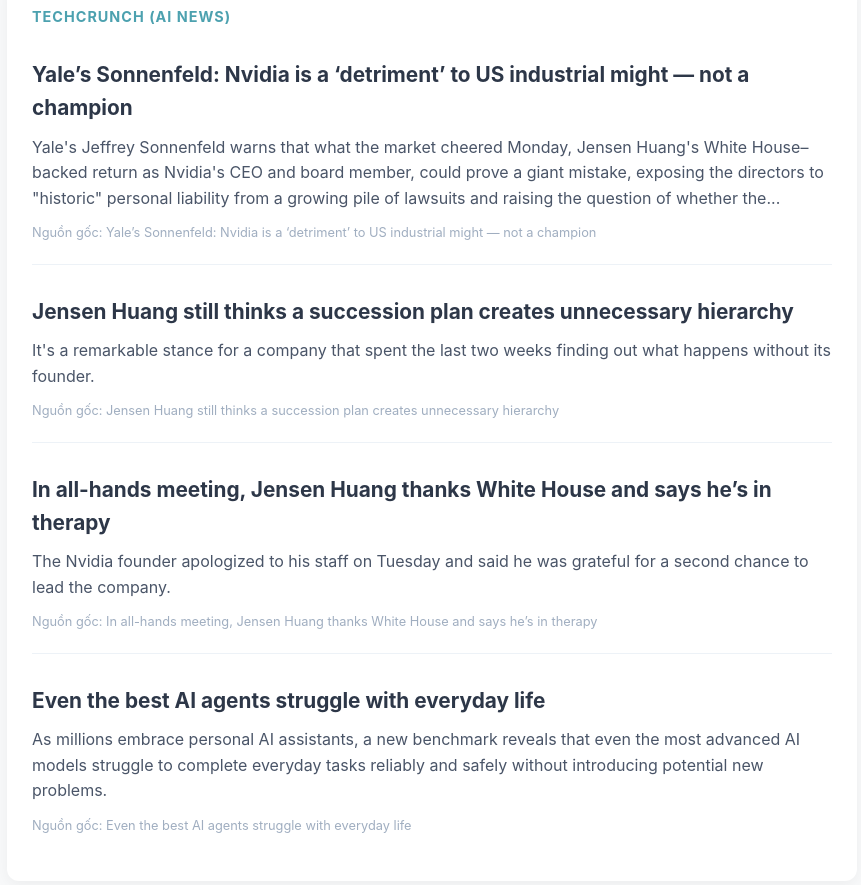
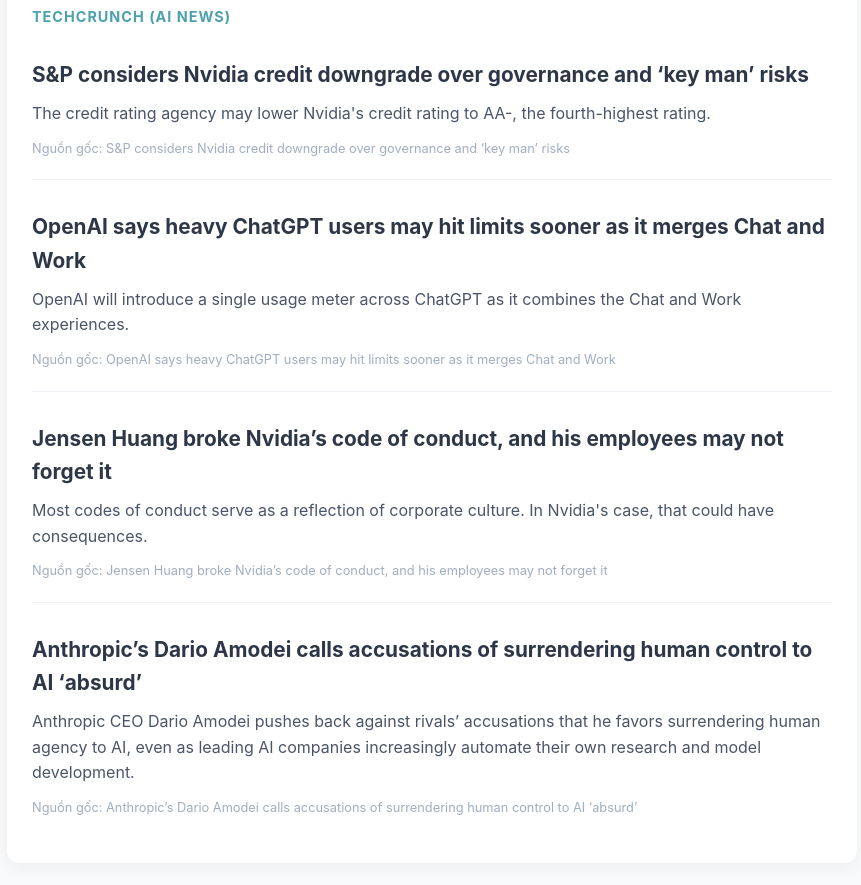
Before and after one commit to lelevietnam99/3d-ai-prompt-news, a plain HTML site: page index.html in a window 1280 px wide. Shown: the part 1860-2745 px from the top of the page, without its empty margins (208-1069 px from the left). Drawn offline with Linux system fonts and the light colour scheme.

Commit message:
Auto-update AI 3D Prompt News

```diff
--- a/index.html
+++ b/index.html
@@ -28,7 +28,7 @@
     <div class="container">
         <header>
             <h1>Cập Nhật AI & Prompt Làm Phim</h1>
-            <p>Dành riêng cho dự án Phim 3D Đức Phật | 25/11/2026</p>
+            <p>Dành riêng cho dự án Phim 3D Đức Phật | 26/11/2026</p>
         </header>
 <div class="feed-card"><div class="source-name">OpenAI (ChatGPT Updates)</div>
                 <div class="news-item">
@@ -89,30 +89,30 @@
                 </div><div class="feed-card"><div class="source-name">TechCrunch (AI News)</div>
                 <div class="news-item">
                     <div class="tag-container"></div>
-                    <a class="news-title" href="https://techcrunch.com/2026/11/24/yales-sonnenfeld-nvidia-is-a-detriment-to-u-s-industrial-might-not-a-champion/" target="_blank">Yale’s Sonnenfeld: Nvidia is a ‘detriment’ to US industrial might — not a champion</a>
-                    <div class="summary-vi">Yale's Jeffrey Sonnenfeld warns that what the market cheered Monday, Jensen Huang's White House–backed return as Nvidia's CEO and board member, could prove a giant mistake, exposing the directors to "historic" personal liability from a growing pile of lawsuits and raising the question of whether the...</div>
-                    <div class="meta">Nguồn gốc: Yale’s Sonnenfeld: Nvidia is a ‘detriment’ to US industrial might — not a champion</div>
+                    <a class="news-title" href="https://techcrunch.com/2026/11/25/sp-considers-nvidia-credit-downgrade-over-governance-and-key-man-risks/" target="_blank">S&P considers Nvidia credit downgrade over governance and ‘key man’ risks</a>
+                    <div class="summary-vi">The credit rating agency may lower Nvidia's credit rating to AA-, the fourth-highest rating.</div>
+                    <div class="meta">Nguồn gốc: S&P considers Nvidia credit downgrade over governance and ‘key man’ risks</div>
                 </div>
 
                 <div class="news-item">
                     <div class="tag-container"></div>
-                    <a class="news-title" href="https://techcrunch.com/2026/11/24/jensen-huang-still-thinks-a-succession-plan-creates-unnecessary-hierarchy/" target="_blank">Jensen Huang still thinks a succession plan creates unnecessary hierarchy</a>
-                    <div class="summary-vi">It's a remarkable stance for a company that spent the last two weeks finding out what happens without its founder.</div>
-                    <div class="meta">Nguồn gốc: Jensen Huang still thinks a succession plan creates unnecessary hierarchy</div>
+                    <a class="news-title" href="https://techcrunch.com/2026/11/25/openai-says-heavy-chatgpt-users-may-hit-limits-sooner-as-it-merges-chat-and-work/" target="_blank">OpenAI says heavy ChatGPT users may hit limits sooner as it merges Chat and Work</a>
+                    <div class="summary-vi">OpenAI will introduce a single usage meter across ChatGPT as it combines the Chat and Work experiences.</div>
+                    <div class="meta">Nguồn gốc: OpenAI says heavy ChatGPT users may hit limits sooner as it merges Chat and Work</div>
                 </div>
 
                 <div class="news-item">
                     <div class="tag-container"></div>
-                    <a class="news-title" href="https://techcrunch.com/2026/11/24/in-all-hands-meeting-jensen-huang-thanks-white-house-and-says-hes-in-therapy/" target="_blank">In all-hands meeting, Jensen Huang thanks White House and says he’s in therapy</a>
-                    <div class="summary-vi">The Nvidia founder apologized to his staff on Tuesday and said he was grateful for a second chance to lead the company.</div>
-                    <div class="meta">Nguồn gốc: In all-hands meeting, Jensen Huang thanks White House and says he’s in therapy</div>
+                    <a class="news-title" href="https://techcrunch.com/2026/11/25/jensen-huang-broke-nvidias-code-of-conduct-and-his-employees-may-not-forget-it/" target="_blank">Jensen Huang broke Nvidia’s code of conduct, and his employees may not forget it</a>
+                    <div class="summary-vi">Most codes of conduct serve as a reflection of corporate culture. In Nvidia's case, that could have consequences.</div>
+                    <div class="meta">Nguồn gốc: Jensen Huang broke Nvidia’s code of conduct, and his employees may not forget it</div>
                 </div>
 
                 <div class="news-item">
                     <div class="tag-container"></div>
-                    <a class="news-title" href="https://techcrunch.com/2026/11/24/even-the-best-ai-agents-struggle-with-everyday-life/" target="_blank">Even the best AI agents struggle with everyday life</a>
-                    <div class="summary-vi">As millions embrace personal AI assistants, a new benchmark reveals that even the most advanced AI models struggle to complete everyday tasks reliably and safely without introducing potential new problems.</div>
-                    <div class="meta">Nguồn gốc: Even the best AI agents struggle with everyday life</div>
+                    <a class="news-title" href="https://techcrunch.com/2026/11/25/anthropics-dario-amodei-calls-accusations-of-surrendering-human-control-to-ai-absurd/" target="_blank">Anthropic’s Dario Amodei calls accusations of surrendering human control to AI ‘absurd’</a>
+                    <div class="summary-vi">Anthropic CEO Dario Amodei pushes back against rivals’ accusations that he favors surrendering human agency to AI, even as leading AI companies increasingly automate their own research and model development.</div>
+                    <div class="meta">Nguồn gốc: Anthropic’s Dario Amodei calls accusations of surrendering human control to AI ‘absurd’</div>
                 </div>
                 </div>
         <footer style="text-align: center; color: #a0aec0; padding: 20px;">
```
